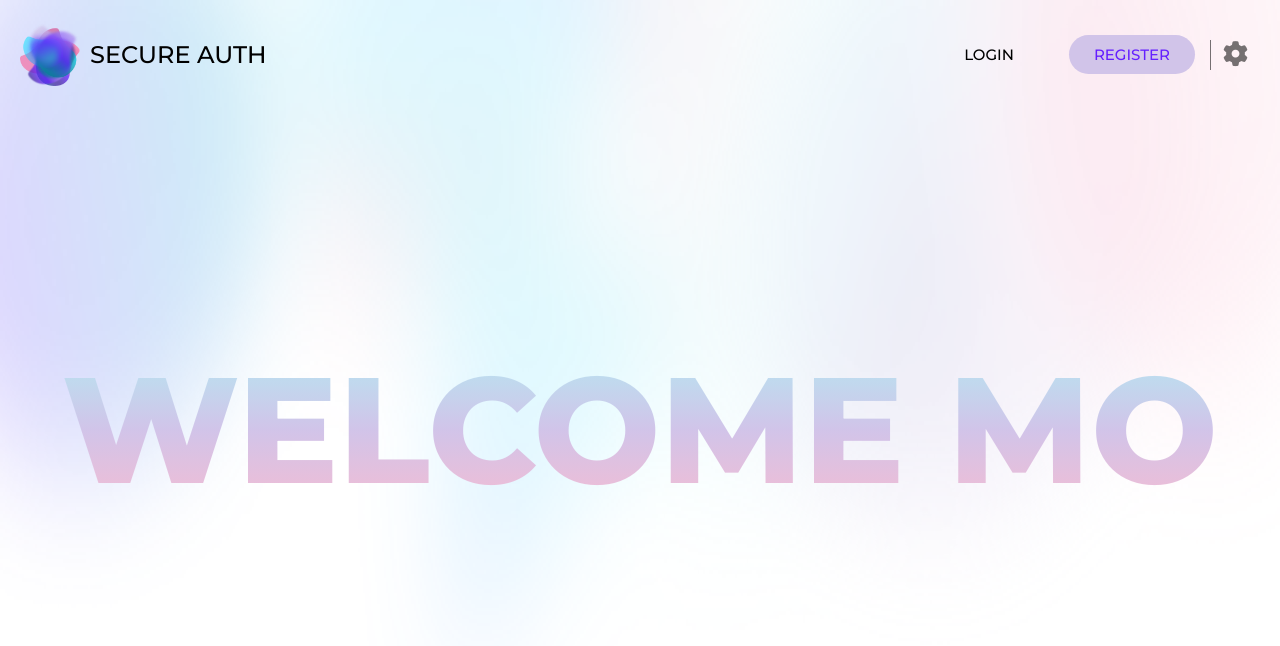
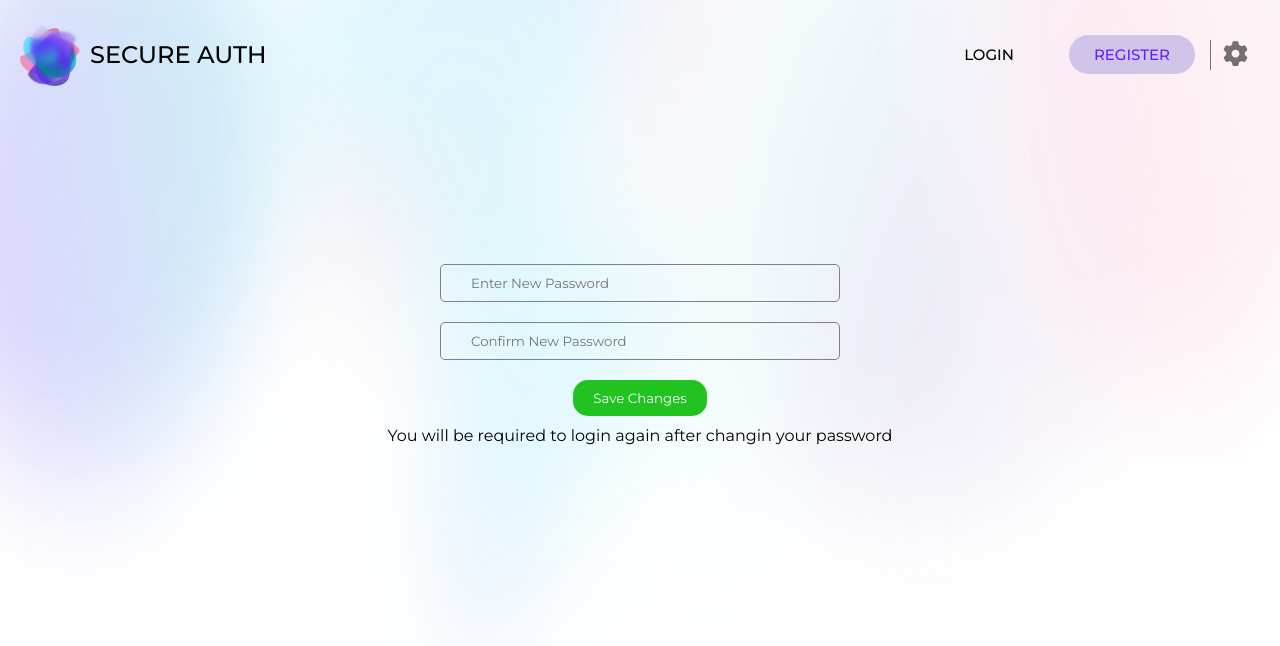
Before and after one commit to DOSSA-HASAN/secure-auth, a React (Vite) app in the folder client/secure-auth/: page / in a window 1280 px wide. Shown: the top 646 px of the page. Built offline with nearby package versions, Linux system fonts and the light colour scheme.

Commit message:
password component + respondive

```diff
--- a/client/secure-auth/src/App.jsx
+++ b/client/secure-auth/src/App.jsx
@@ -6,6 +6,8 @@ import Login from './components/login/Login'
 import VerifyEmail from './components/verifyEmail/VerifyEmail'
 import NotFound404 from './components/notFound/NotFound404'
 import Profile from './components/userProfile/Profile'
+import PasswordOtp from './components/password/PasswordOtp'
+import ResetPassword from './components/password/ResetPassword'
 
 function App() {
   return (
@@ -16,7 +18,9 @@ function App() {
           {/* <Login /> */}
           {/* <VerifyEmail /> */}
           {/* <NotFound404 /> */}
-          <Profile />
+          {/* <Profile /> */}
+          {/* <PasswordOtp /> */}
+          <ResetPassword />
         <Routes>
         </Routes>
       </BrowserRouter>
--- /dev/null
+++ b/client/secure-auth/src/components/password/PasswordOtp.jsx
@@ -0,0 +1,63 @@
+import React, { useState, useRef } from 'react'
+import "../verifyEmail/verifyemail.scss"
+
+function PasswordOtp() {
+
+    const [otpValues, setOtpValues] = useState(new Array(6).fill(""))
+    const inputRefs = useRef([])
+
+    const handleOtpInput = (e, index) => {
+        const value = e.target.value
+        if (/^[0-9]$/.test(value) || value == "") {
+            const newOtpvalue = [...otpValues]
+            newOtpvalue[index] = value
+            setOtpValues(newOtpvalue)
+
+            if (value !== "" && index < 6) {
+                inputRefs.current[index + 1].focus()
+            }
+        }
+    }
+
+    const handleKeyDown = (e, index) => {
+        if (e.key === "Backspace") {
+            const newOtpValues = [...otpValues]
+            newOtpValues[index] = ""
+            setOtpValues(newOtpValues)
+
+            if (index > 0) {
+                inputRefs.current[index - 1].focus()
+            }
+        }
+    }
+
+    const handleResendOtp = () => { }
+    return (
+        <section className='reset-password-otp-section'>
+            <div className="bg-deco">
+                <img src="/bg-gradient-deco.png" alt="" />
+            </div>
+            <main className='main-verify-cont'>
+                <div className="input-cont">
+                    {otpValues.map((value, index) => (
+                        <input
+                            key={index}
+                            type='number'
+                            className='box'
+                            value={value}
+                            onChange={(e) => handleOtpInput(e, index)}
+                            onKeyDown={(e) => handleKeyDown(e, index)}
+                            ref={(el) => inputRefs.current[index] = el}
+                            maxLength={1}
+                        />
+                    ))}
+                </div>
+                <div className="resend-email-cont">
+                    <p>click <span onClick={handleResendOtp}>here</span> to resend the OTP if you havent already received one.</p>
+                </div>
+            </main>
+        </section>
+    )
+}
+
+export default PasswordOtp
--- /dev/null
+++ b/client/secure-auth/src/components/password/ResetPassword.jsx
@@ -0,0 +1,47 @@
+import React, { useEffect, useState } from 'react'
+import "./resetpassword.scss"
+
+function ResetPassword() {
+
+    const [newPassword, setNewPassword] = useState("")
+    const [confirmPassword, setConfirmedPassword] = useState("")
+    const [error, setError] = useState("")
+    const [passwordsMatch, setPasswordsMatch] = useState()
+
+    const validatePasswords = () => {
+        if (newPassword !== confirmPassword) {
+            setError("passwords dont match")
+            setPasswordsMatch(false)
+        } else if (newPassword == confirmPassword) {
+            setError("")
+            setPasswordsMatch(true)
+        }
+    }
+
+    const handleSubmit = () => {
+        alert("hello world")
+    }
+
+    useEffect(() => {
+        validatePasswords()
+    }, [newPassword, confirmPassword])
+
+    return (
+        <section className='reset-password-form-section'>
+            <div className="bg-deco">
+                <img src="/bg-gradient-deco.png" alt="" />
+            </div>
+
+            <div className={passwordsMatch ? '' : "error-cont"}>
+                <p>{error}</p>
+            </div>
+
+            <input type="password" name='new-pass' required placeholder='Enter New Password' onChange={(e) => setNewPassword(e.target.value)} />
+            <input type="password" name='confirm-pass' required placeholder='Confirm New Password' onChange={(e) => setConfirmedPassword(e.target.value)} />
+            <button onClick={handleSubmit} disabled={!passwordsMatch} style={{ cursor: !passwordsMatch ? 'not-allowed' : 'pointer', backgroundColor: !passwordsMatch ? '#275927' : '#21c321', color: !passwordsMatch ? 'gray' : '#fff' }}>Save Changes</button>
+            <p>You will be required to login again after changin your password</p>
+        </section>
+    )
+}
+
+export default ResetPassword
--- /dev/null
+++ b/client/secure-auth/src/components/password/resetpassword.scss
@@ -0,0 +1,56 @@
+@import "../../responsive.scss";
+
+.reset-password-form-section {
+
+    @include flexCenter;
+    flex-direction: column;
+    height: 60vh;
+    width: 100%;
+
+    .bg-deco {
+        position: absolute;
+        width: 100%;
+        height: 100%;
+        top: 0;
+        z-index: -100;
+
+        img {
+            width: 100%;
+            height: 100%;
+        }
+    }
+    .error-cont{
+        border: 2px solid red;
+        width: 400px;
+        padding: 10px 30px;
+        border-radius: 5px;
+        color: red;
+        background-color: hsl(0, 100%, 50%, 0.3);
+    }
+
+    input {
+        padding: 10px 30px;
+        border-radius: 5px;
+        border: 1px solid gray;
+        background-color: transparent;
+        margin: 10px 0;
+        width: 400px;
+
+        &:focus {
+            outline: 1px solid blue;
+        }
+    }
+
+    button {
+        background-color: #21c321;
+        border-radius: 15px;
+        padding: 10px 20px;
+        border: none;
+        color: #fff;
+        margin: 10px 0;
+
+        &:hover{
+            cursor: pointer;
+        }
+    }
+}
--- a/client/secure-auth/src/components/verifyEmail/verifyemail.scss
+++ b/client/secure-auth/src/components/verifyEmail/verifyemail.scss
@@ -1,6 +1,6 @@
 @import "../../responsive.scss";
 
-.verify-email-section {
+.verify-email-section, .reset-password-otp-section {
     @include flexCenter;
     flex-direction: column;
     height: 80vh;
```
